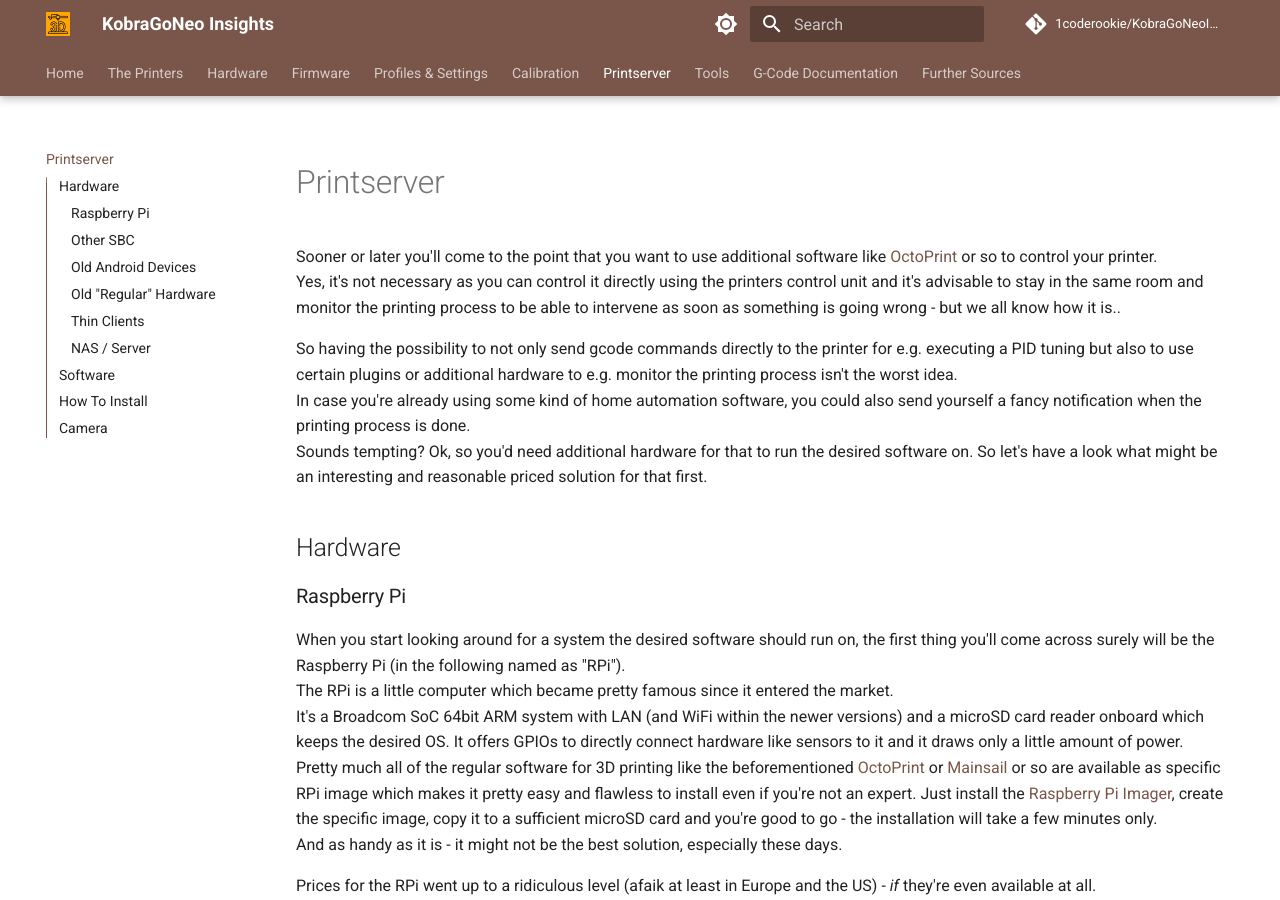
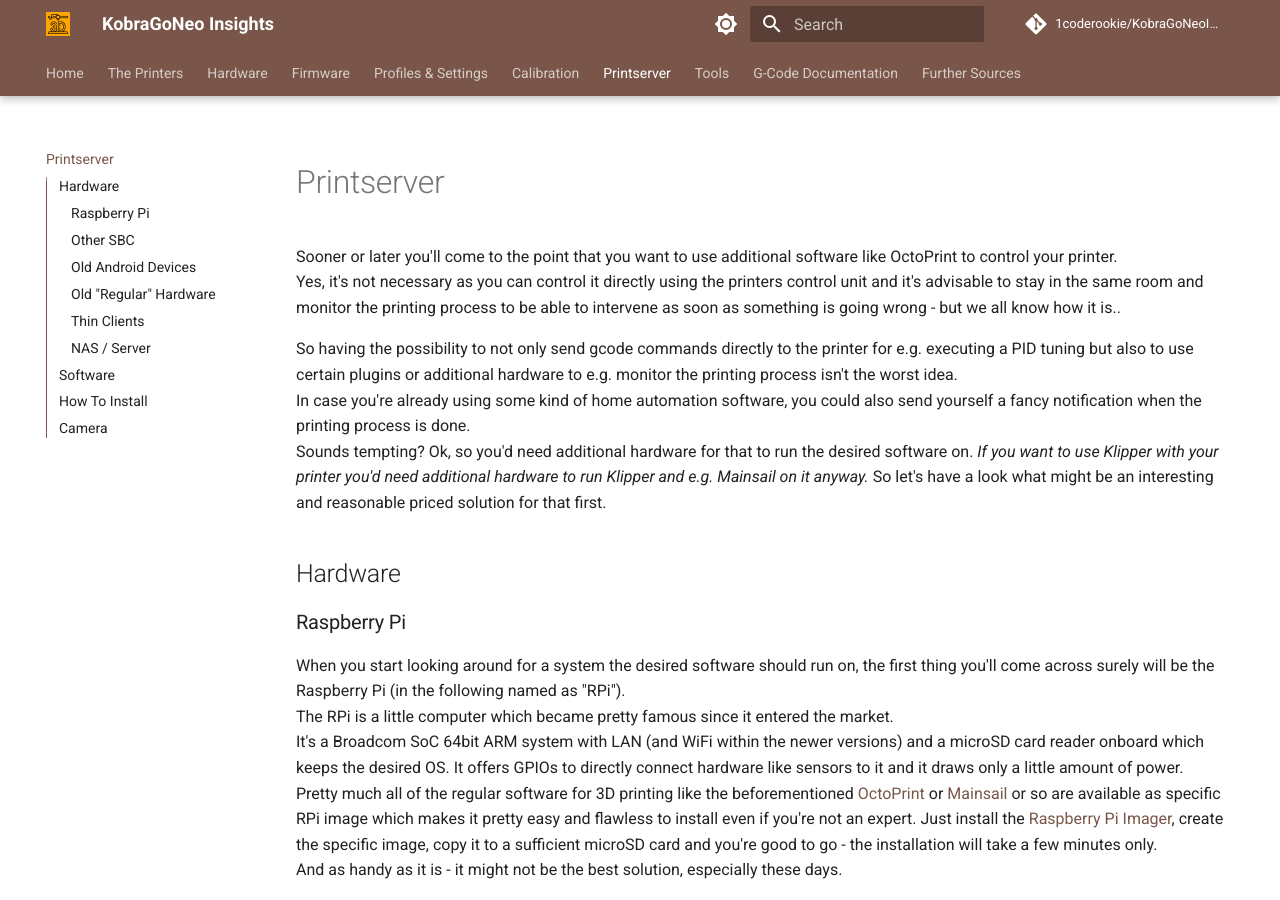
Before and after one commit to 1coderookie/KobraGoNeoInsights, an MkDocs documentation site: the page built from docs/printserver.md, in a window 1280 px wide and 900 px high. Built offline with MkDocs 1.6.1 and Material for MkDocs 9.7.7, drawn with Linux system fonts in a browser that asks for light colours; comment, search, counter and statistics services are not loaded.

Commit message:
Update printserver.md

```diff
--- a/docs/printserver.md
+++ b/docs/printserver.md
@@ -1,12 +1,12 @@
 <link rel=”manifest” href=”docs/manifest.webmanifest”>
 
 # Printserver
-Sooner or later you'll come to the point that you want to use additional software like [OctoPrint](https://octoprint.org/) or so to control your printer.
+Sooner or later you'll come to the point that you want to use additional software like OctoPrint to control your printer.
 Yes, it's not necessary as you can control it directly using the printers control unit and it's advisable to stay in the same room and monitor the printing process to be able to intervene as soon as something is going wrong - but we all know how it is..
 
 So having the possibility to not only send gcode commands directly to the printer for e.g. executing a PID tuning but also to use certain plugins or additional hardware to e.g. monitor the printing process isn't the worst idea.
 In case you're already using some kind of home automation software, you could also send yourself a fancy notification when the printing process is done.
-Sounds tempting? Ok, so you'd need additional hardware for that to run the desired software on. So let's have a look what might be an interesting and reasonable priced solution for that first.
+Sounds tempting? Ok, so you'd need additional hardware for that to run the desired software on. *If you want to use Klipper with your printer you'd need additional hardware to run Klipper and e.g. Mainsail on it anyway.* So let's have a look what might be an interesting and reasonable priced solution for that first.
 
 ## Hardware
 
```
